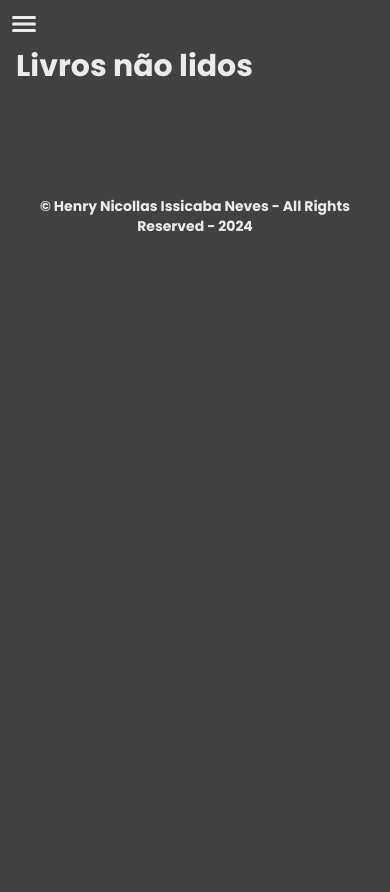
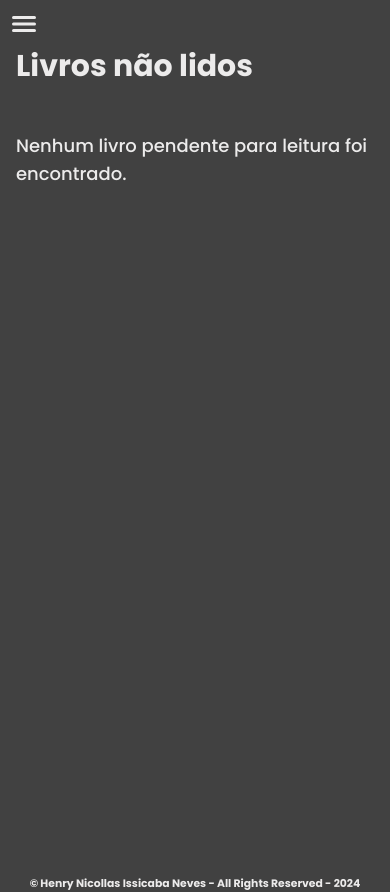
Before and after one commit to henrynicollasissicaba/my-library, a Next.js app: page /unread-books in a window 390 px wide. Built offline with nearby package versions, Linux system fonts and the light colour scheme.

Commit message:
adjusting footer position and improving UX for non-found books

```diff
--- a/app/add-book/page.tsx
+++ b/app/add-book/page.tsx
@@ -49,7 +49,7 @@ const Page = () => {
   }
 
   return (
-    <form className="w-full pb-4" onSubmit={handleSubmit}>
+    <form className="w-full pb-5" onSubmit={handleSubmit}>
       <Heading>Adicionar Livro</Heading>
 
       <div className="flex flex-wrap gap-6">
--- a/app/all-books/page.tsx
+++ b/app/all-books/page.tsx
@@ -18,6 +18,8 @@ const Page = () => {
     <section className="pb-5">
         <div className="flex flex-col">
           <Heading>Livros cadastrados</Heading>
+          {books.length > 0 ?
+          (
             <div className="flex mb-8 items-center">
               <Checkbox id="order-books" checked={isChecked} onChange={handleCheckbox} color='default'/>
               <label htmlFor="order-books"
@@ -26,6 +28,11 @@ const Page = () => {
                 Colocar em ordem alfabética
               </label>
             </div>
+          ) : (
+            <p className="text-lg text-[#ecebeb] font-medium">
+              Nenhum livro cadastrado.
+            </p>
+          )}
         </div>
         <div className="flex flex-wrap gap-6">
           {isChecked ?
--- a/app/components/AsideBar.tsx
+++ b/app/components/AsideBar.tsx
@@ -26,7 +26,7 @@ const AsideBar = () => {
                 <IoMenu className="w-8 h-8"/>
             </button>
             <aside className={`fixed bg-[#585858] z-10 top-0 bottom-0 px-6 w-[270px]
-                shadow-[4.0px_8.0px_8.0px_rgba(0,0,0,0.38)] overflow-hidden h-screen max-h-screen
+                shadow-[4.0px_8.0px_8.0px_rgba(0,0,0,0.38)] overflow-hidden max-h-screen
                 -translate-x-96 sm:-translate-x-0 transition-all ${isOpen ?
                 "translate-x-0" : "-translate-x-96"}`}
             >
--- a/app/layout.tsx
+++ b/app/layout.tsx
@@ -26,13 +26,15 @@ export default function RootLayout({
       >
         <AsideBar />
         <main className="relative w-full sm:w-[calc(100%-270px)] left-0
-                          pl-4 pr-4 sm:pl-10 sm:p-4 sm:left-[270px] min-h-screen flex flex-col">
+        pl-4 pr-4 sm:pl-10 sm:p-4 sm:left-[270px] min-h-screen flex flex-col">
               <LibraryProvider>
                 {children}
               </LibraryProvider>
-              <footer className="md:mt-auto mt-16 mb-2 md:mb-0 flex justify-center">
-                <p className="text-center text-[#ecebeb] text-sm font-bold">&copy; Henry Nicollas Issicaba Neves - All Rights Reserved - 2024</p>
-              </footer>
+          <footer className="flex justify-center mt-auto">
+            <p className="text-center text-[#ecebeb] text-[0.675rem] md:text-sm font-bold">
+              &copy; Henry Nicollas Issicaba Neves - All Rights Reserved - 2024
+            </p>
+          </footer>
         </main>
       </body>
     </html>
--- a/app/read-books/page.tsx
+++ b/app/read-books/page.tsx
@@ -8,8 +8,9 @@ const Page = () => {
     const { readBooks } = useLibrary()
 
     return (
-        <section>
+        <section className="pb-5">
             <Heading>Livros Lidos</Heading>
+            {readBooks.length > 0 ? (
                 <div className="flex flex-wrap gap-6">
                     {readBooks.map(({ name, author, numberOfPages, gender, status, id }) => (
                         <BookCard
@@ -23,6 +24,11 @@ const Page = () => {
                         />
                     ))}
                 </div>
+            ):(
+            <p className="text-lg text-[#ecebeb] font-medium">
+              Nenhum livro lido.
+            </p>
+            )}
         </section>
     )
 }
--- a/app/unread-books/page.tsx
+++ b/app/unread-books/page.tsx
@@ -8,8 +8,9 @@ const Page = () => {
     const { unreadBooks } = useLibrary()
 
     return (
-        <section>
+        <section className="pb-5">
             <Heading>Livros não lidos</Heading>
+            {unreadBooks.length > 0 ? (
                 <div className="flex flex-wrap gap-6">
                     {unreadBooks.map(({ name, author, numberOfPages, gender, status, id }) => (
                         <BookCard
@@ -23,6 +24,11 @@ const Page = () => {
                         />
                     ))}
                 </div>
+            ):(
+            <p className="text-lg text-[#ecebeb] font-medium">
+              Nenhum livro pendente para leitura foi encontrado.
+            </p>
+            )}
         </section>
     )
 }
```
Lines whose indentation alone changed are shown as unchanged.
